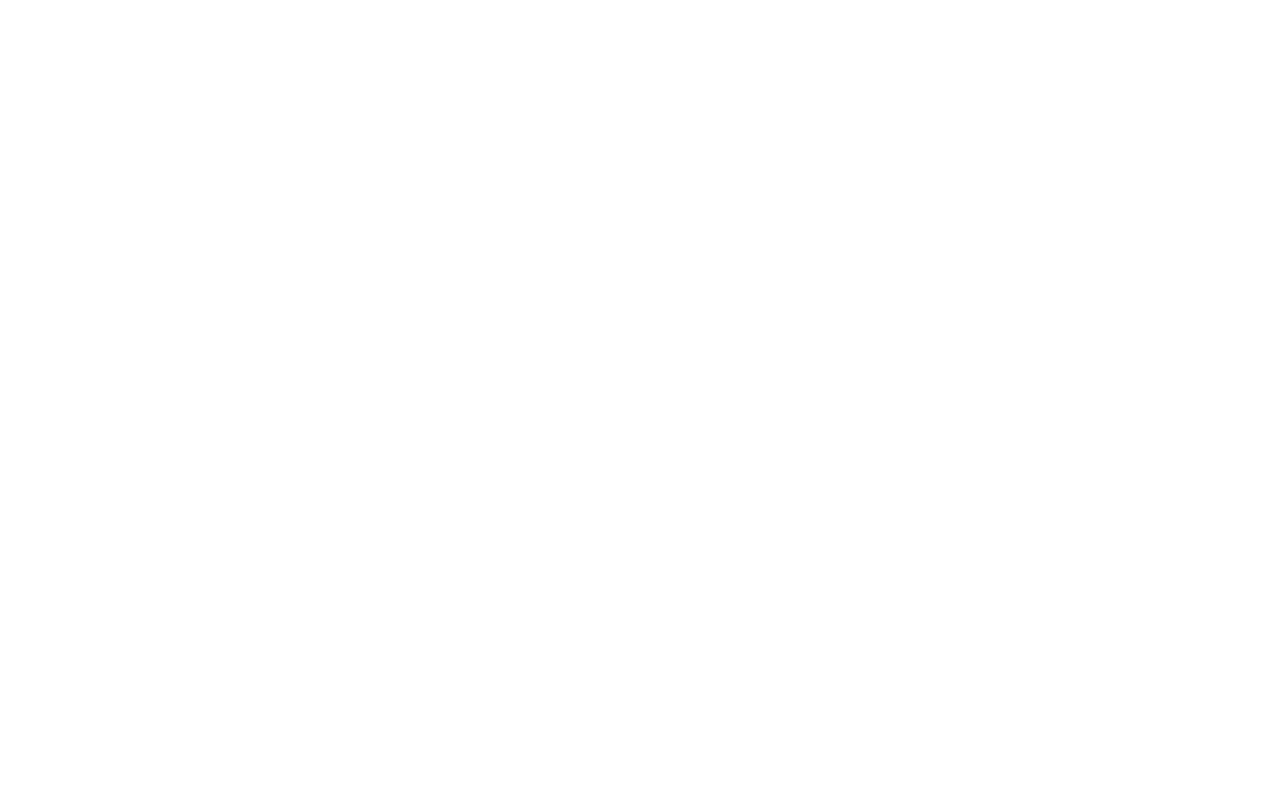
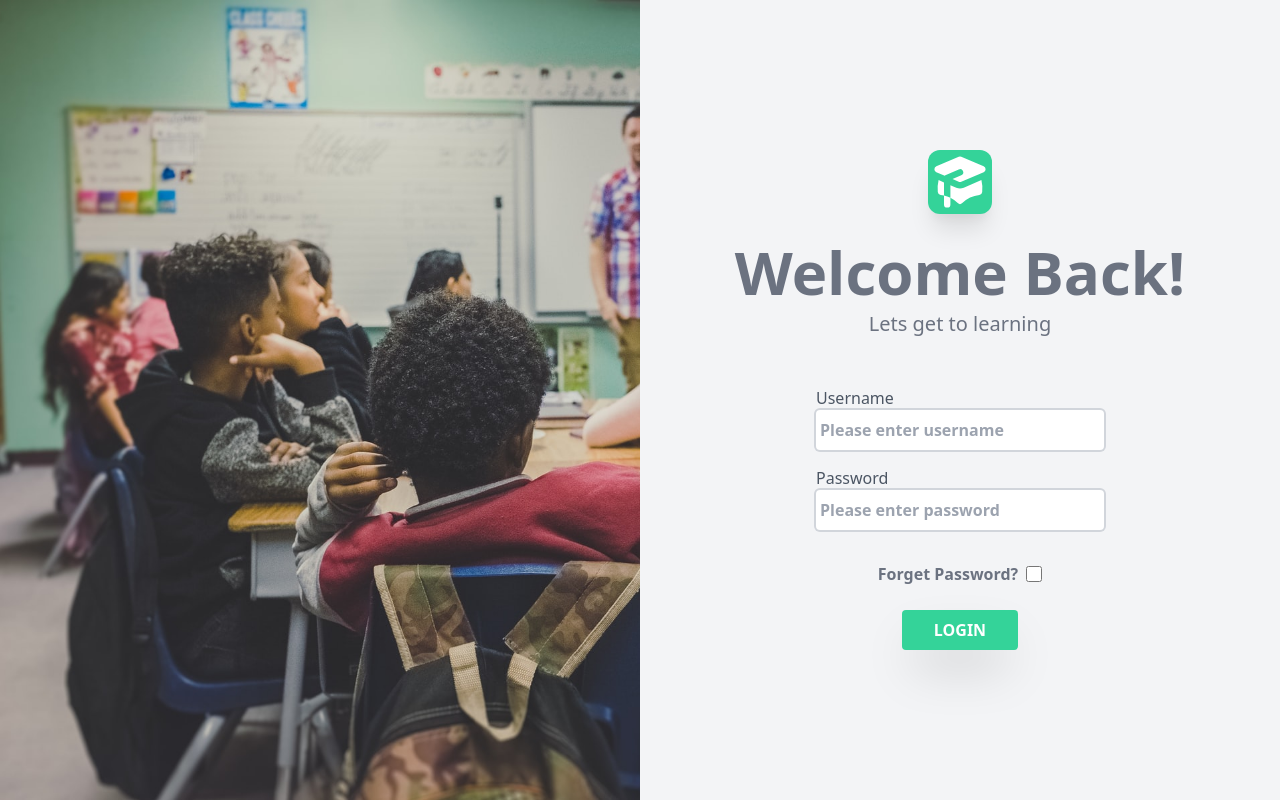
Before and after one commit to ChromeMatic/smsFend, a Vue app: page / in a window 1280 px wide. Before the commit this address had no page. Built offline with nearby package versions, Linux system fonts and the light colour scheme.

Commit message:
init commit

```diff
--- /dev/null
+++ b/postcss.config.js
@@ -0,0 +1,6 @@
+module.exports = {
+  plugins: {
+    tailwindcss: {},
+    autoprefixer: {}
+  }
+}
--- a/src/Pages/LoginPage.vue
+++ b/src/Pages/LoginPage.vue
@@ -1,19 +1,112 @@
 <template>
+  <div class="flex justify-between min-h-screen">
 
+    <div class="relative hidden lg:block w-1/2 bg-cover"
+     v-bind:style="{ backgroundImage: 'url(' + pic + ')' }"
+    ></div>
+
+    <div class="px-2 flex flex-col justify-center items-center flex-auto bg-gray-100">
+
+
+        <div>
+          <svg xmlns="http://www.w3.org/2000/svg" class="h-10 w-10 lg:h-16 lg:w-16 bg-green-400 shadow-xl mt:2 mb-3 text-white rounded-xl" viewBox="0 0 20 20"
+               fill="currentColor">
+            <path d="M10.394 2.08a1 1 0 00-.788 0l-7 3a1 1 0 000 1.84L5.25 8.051a.999.999 0 01.356-.257l4-1.714a1 1 0 11.788 1.838L7.667 9.088l1.94.831a1 1 0 00.787 0l7-3a1 1 0 000-1.838l-7-3zM3.31 9.397L5 10.12v4.102a8.969 8.969 0 00-1.05-.174 1 1 0 01-.89-.89 11.115 11.115 0 01.25-3.762zM9.3 16.573A9.026 9.026 0 007 14.935v-3.957l1.818.78a3 3 0 002.364 0l5.508-2.361a11.026 11.026 0 01.25 3.762 1 1 0 01-.89.89 8.968 8.968 0 00-5.35 2.524 1 1 0 01-1.4 0zM6 18a1 1 0 001-1v-2.065a8.935 8.935 0 00-2-.712V17a1 1 0 001 1z" />
+          </svg>
+        </div>
+
+        <div class="flex flex-col justify-center items-center mt-2 mb-2 lg:mt-4 lg:mb-4 space-y-2">
+          <h1 class="lg:text-6xl text-4xl text-gray-500 font-semibold">
+            Welcome Back!
+          </h1>
+          <h3 class="text-xl text-gray-500 font-light">Lets get to learning</h3>
+        </div>
+
+        <form class="flex flex-col space-y-4 my-4 lg:my-8" action="">
+
+          <div class="flex flex-col">
+            <label class="text-gray-600" >Username</label>
+            <input placeholder="Please enter username"
+                   class="transition-all placeholder-gray-400 font-semibold w-72
+                  py-2 px-1 rounded
+                 focus:outline-none border-none ring-2 ring-gray-300
+                 focus:ring-green-400 focus:ring-2"
+                   v-model="username" type="text">
+            <div v-if="show">
+              <h3 class=" text-red-600 text-center font-semibold">
+                Username incorrect!
+              </h3>
+            </div>
+          </div>
+
+          <div class="flex flex-col">
+            <label class="text-gray-600">Password</label>
+            <input placeholder="Please enter password"
+                   class="transition-all placeholder-gray-400 font-semibold w-72 py-2 px-1 rounded
+                 focus:outline-none border-none ring-2 ring-gray-300
+                 focus:ring-green-400 focus:ring-2"
+                   v-model="password" type="password">
+            <div v-if="show">
+              <h3  class=" text-red-600 text-center font-semibold">
+                Password incorrect!
+              </h3>
+            </div>
+          </div>
+
+        </form>
+
+        <div class="flex justify-center items-center space-x-2">
+          <h3 class="font-semibold text-gray-500">Forget Password?</h3>
+          <input class="h-4 w-4" v-model="forgetPassword" type="checkbox">
+        </div>
+
+        <button
+            class=" mt-6 bg-green-400 px-8 py-2 text-white
+           font-semibold rounded shadow-2xl
+           hover:bg-white
+           hover:text-green-400
+           transition-all
+          "
+            v-on:click="login()"
+        >
+          LOGIN
+        </button>
+
+      </div>
+
+  </div>
 </template>
 
 <script lang="ts">
 import {defineComponent} from "vue";
-
 export default defineComponent({
   name: "LoginPage",
   data:()=>({
-    username:"",
+    username: "",
     password:"",
+    pic:"/img/loginPic.jpg",
     valid:false,
+    show:false,
     forgetPassword:false
   }),
-  computed:{},
-  methods:{}
+  computed:{
+    IsValid(){
+      let UserLength:number = this.username.length;
+      let PasswordLength:number = this.password.length;
+
+      if (UserLength <= 0 || PasswordLength <= 0){
+        return false;
+      }else{ return true;}
+    }
+  },
+  methods:{
+
+    login(){
+      //Validation
+      let Valid:boolean = this.IsValid;
+
+      if(!Valid){this.show=true}
+    }
+  }
 });
 </script>
--- /dev/null
+++ b/src/Services/AuthService.ts
@@ -0,0 +1,5 @@
+import axios from "axios";
+
+export default class authService{
+
+};
--- /dev/null
+++ b/src/Services/StudentService.ts
@@ -0,0 +1,5 @@
+import axios from "axios";
+
+export default class StudentService{
+
+}
--- /dev/null
+++ b/src/Services/TeachersService.ts
@@ -0,0 +1,5 @@
+import axios from "axios";
+
+export default class TeachersService {
+
+}
--- /dev/null
+++ b/src/assets/tailwind.css
@@ -0,0 +1,5 @@
+@tailwind base;
+
+@tailwind components;
+
+@tailwind utilities;
--- a/src/main.ts
+++ b/src/main.ts
@@ -2,5 +2,6 @@
 import App from './App.vue'
 import router from './router'
 import store from './store'
+import './assets/tailwind.css'
 
 createApp(App).use(store).use(router).mount('#app')
--- a/src/router/index.ts
+++ b/src/router/index.ts
@@ -6,7 +6,7 @@
 
 const routes: Array<RouteRecordRaw> = [
   {
-    path:'/login',
+    path:'/',
     name:'longin',
     component:LandingView
   },
--- a/src/store/index.ts
+++ b/src/store/index.ts
@@ -2,6 +2,13 @@
 
 export default createStore({
   state: {
+    user:{
+      username:"",
+      password:"",
+      roles:[]
+    },
+    student:{},
+    teacher:{}
   },
   mutations: {
   },
--- a/src/views/LandingView.vue
+++ b/src/views/LandingView.vue
@@ -4,7 +4,7 @@
 
 <script lang="ts">
 import {defineComponent} from "vue";
-import LoginPage from "@/Pages/LoginPage";
+import LoginPage from "@/Pages/LoginPage.vue";
 export default defineComponent( {
   name: "LandingPage",
   components:{LoginPage}
--- a/src/views/StudentView.vue
+++ b/src/views/StudentView.vue
@@ -1,13 +1,82 @@
 <template>
+ <div class="flex h-screen">
 
+   <div class="flex flex-col justify-between items-center py-6 w-64 bg-gray-100">
+
+     <div class="flex flex-col space-y-4">
+
+       <a class="flex block justify-center space-x-12 items-center" href="/#/Student">
+         <svg xmlns="http://www.w3.org/2000/svg" class="h-8 w-8 text-gray-600" viewBox="0 0 20 20" fill="currentColor">
+           <path d="M10.707 2.293a1 1 0 00-1.414 0l-7 7a1 1 0 001.414 1.414L4 10.414V17a1 1 0 001 1h2a1 1 0 001-1v-2a1 1 0 011-1h2a1 1 0 011 1v2a1 1 0 001 1h2a1 1 0 001-1v-6.586l.293.293a1 1 0 001.414-1.414l-7-7z" />
+         </svg>
+         <span class="text-gray-600 font-semibold">HOME</span>
+       </a>
+
+       <a class="flex block justify-center space-x-10 items-center" href="/#/Student">
+         <svg xmlns="http://www.w3.org/2000/svg" class="h-8 w-8 text-gray-600" viewBox="0 0 20 20" fill="currentColor">
+           <path d="M9 2a1 1 0 000 2h2a1 1 0 100-2H9z" />
+           <path fill-rule="evenodd" d="M4 5a2 2 0 012-2 3 3 0 003 3h2a3 3 0 003-3 2 2 0 012 2v11a2 2 0 01-2 2H6a2 2 0 01-2-2V5zm3 4a1 1 0 000 2h.01a1 1 0 100-2H7zm3 0a1 1 0 000 2h3a1 1 0 100-2h-3zm-3 4a1 1 0 100 2h.01a1 1 0 100-2H7zm3 0a1 1 0 100 2h3a1 1 0 100-2h-3z" clip-rule="evenodd" />
+         </svg>
+         <span class="text-gray-600 font-semibold">CLASSES</span>
+       </a>
+
+       <a class="flex block justify-center space-x-10 items-center" href="/#/Student">
+         <svg xmlns="http://www.w3.org/2000/svg" class="h-8 w-8 text-gray-600" fill="none" viewBox="0 0 24 24" stroke="currentColor">
+           <path stroke-linecap="round" stroke-linejoin="round" stroke-width="2" d="M16 4v12l-4-2-4 2V4M6 20h12a2 2 0 002-2V6a2 2 0 00-2-2H6a2 2 0 00-2 2v12a2 2 0 002 2z" />
+         </svg>
+         <span class="text-gray-600 font-semibold">GRADES</span>
+       </a>
+
+       <a class="flex block justify-center space-x-1 items-center" href="/#/Student">
+         <svg xmlns="http://www.w3.org/2000/svg" class="text-gray-600 h-8 w-8 text-gray-600" viewBox="0 0 20 20" fill="currentColor">
+           <path d="M9 2a1 1 0 000 2h2a1 1 0 100-2H9z" />
+           <path fill-rule="evenodd" d="M4 5a2 2 0 012-2 3 3 0 003 3h2a3 3 0 003-3 2 2 0 012 2v11a2 2 0 01-2 2H6a2 2 0 01-2-2V5zm9.707 5.707a1 1 0 00-1.414-1.414L9 12.586l-1.293-1.293a1 1 0 00-1.414 1.414l2 2a1 1 0 001.414 0l4-4z" clip-rule="evenodd" />
+         </svg>
+         <span class="text-gray-600 font-semibold">ASSIGNMENT</span>
+       </a>
+
+
+     </div>
+
+     <div class="flex flex-col space-y-4">
+
+       <a class="flex block justify-center space-x-2 items-center" href="/#/Student">
+         <svg xmlns="http://www.w3.org/2000/svg" class="h-8 w-8" viewBox="0 0 20 20" fill="currentColor">
+           <path fill-rule="evenodd" d="M18 10a8 8 0 11-16 0 8 8 0 0116 0zm-6-3a2 2 0 11-4 0 2 2 0 014 0zm-2 4a5 5 0 00-4.546 2.916A5.986 5.986 0 0010 16a5.986 5.986 0 004.546-2.084A5 5 0 0010 11z" clip-rule="evenodd" />
+         </svg>
+         <span>Account</span>
+       </a>
+
+       <a class="flex block justify-center space-x-2 items-center" href="/#/Student">
+         <svg xmlns="http://www.w3.org/2000/svg" class="h-8 w-8" fill="none" viewBox="0 0 24 24" stroke="currentColor">
+           <path stroke-linecap="round" stroke-linejoin="round" stroke-width="2" d="M10.325 4.317c.426-1.756 2.924-1.756 3.35 0a1.724 1.724 0 002.573 1.066c1.543-.94 3.31.826 2.37 2.37a1.724 1.724 0 001.065 2.572c1.756.426 1.756 2.924 0 3.35a1.724 1.724 0 00-1.066 2.573c.94 1.543-.826 3.31-2.37 2.37a1.724 1.724 0 00-2.572 1.065c-.426 1.756-2.924 1.756-3.35 0a1.724 1.724 0 00-2.573-1.066c-1.543.94-3.31-.826-2.37-2.37a1.724 1.724 0 00-1.065-2.572c-1.756-.426-1.756-2.924 0-3.35a1.724 1.724 0 001.066-2.573c-.94-1.543.826-3.31 2.37-2.37.996.608 2.296.07 2.572-1.065z" />
+           <path stroke-linecap="round" stroke-linejoin="round" stroke-width="2" d="M15 12a3 3 0 11-6 0 3 3 0 016 0z" />
+         </svg>
+         <spa>Settings</spa>
+       </a>
+
+     </div>
+
+   </div>
+
+   <div class="flex flex-auto flex-col ">
+
+     <div class="flex">
+
+     </div>
+
+   </div>
+
+ </div>
 </template>
 
-<script>
+<script lang="ts">
 export default {
-  name: "StudentView"
+  name: "StudentView",
+  data:()=>({
+
+  }),
+  computed:{},
+  methods:{}
 }
 </script>
-
-<style scoped>
-
-</style>
```
Also changed, not shown: package.json (+7 -1 lines), public/img/loginPic.jpg (added), 1 other file (tests, documents, lock files or other folders).
